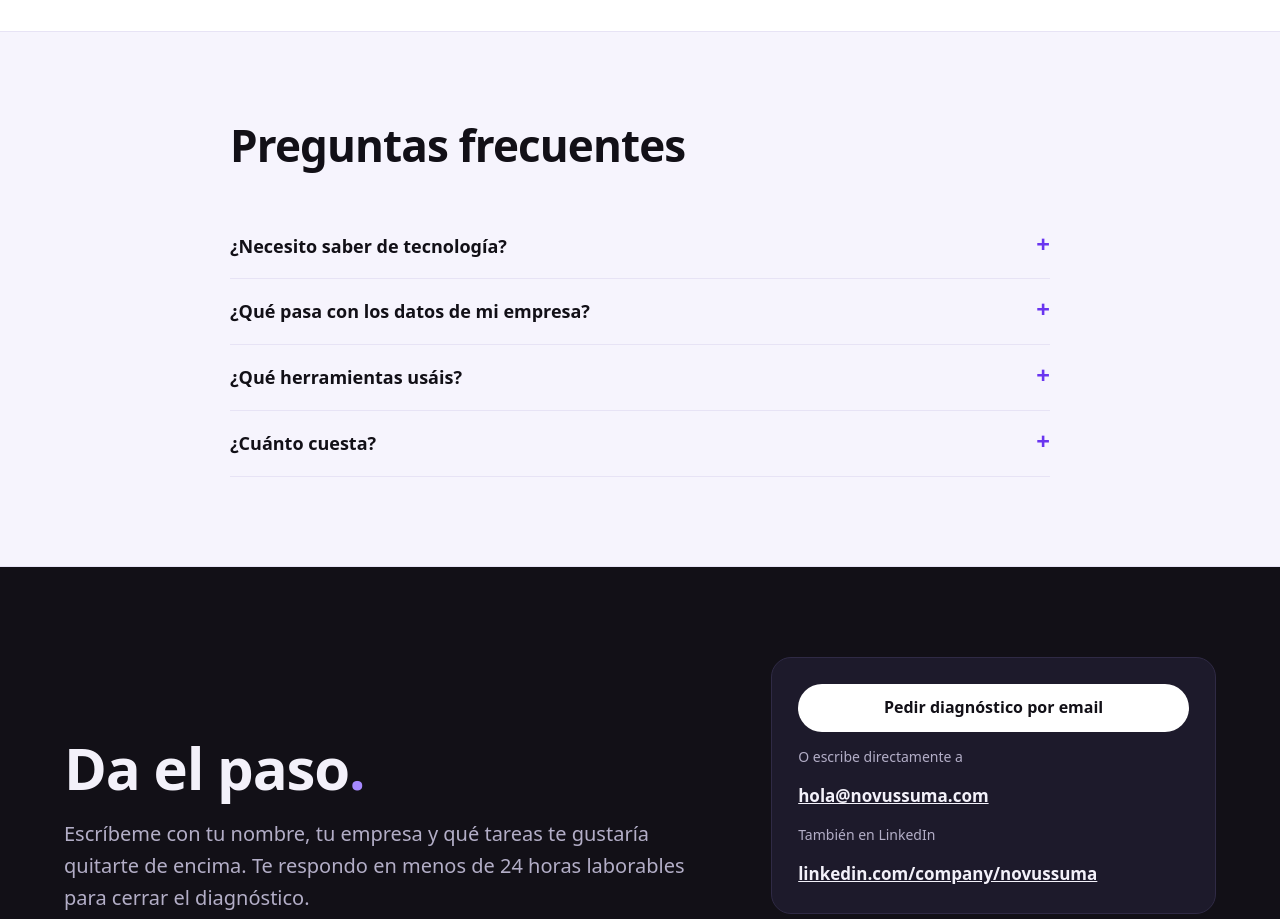
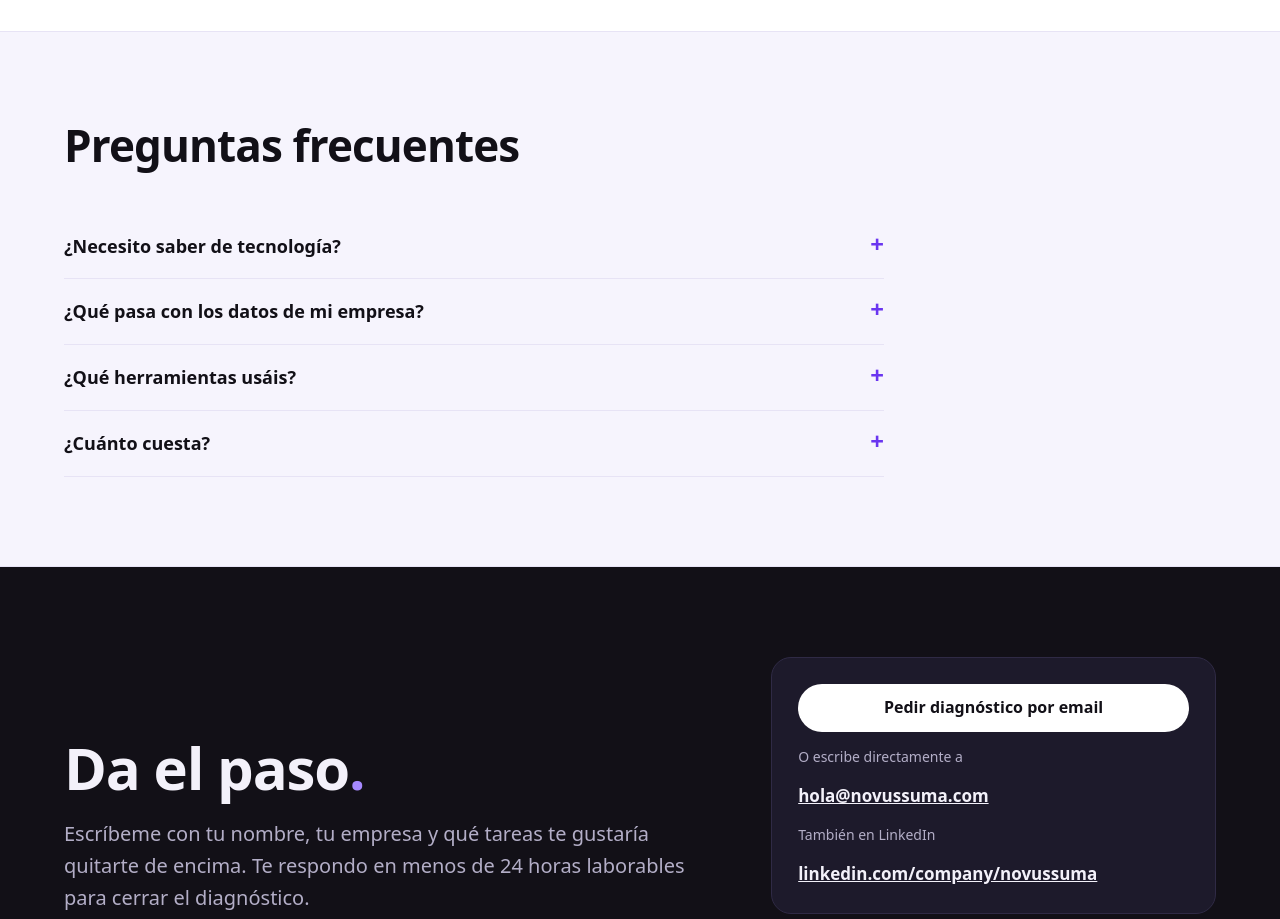
Before and after one commit to MPalaciosd/novussuma-web, a plain HTML site: page index.html in a window 1280 px wide. Shown: the part 3100-4019 px from the top of the page. Drawn offline with Linux system fonts and the light colour scheme.

Commit message:
Alinear sección de preguntas

```diff
--- a/index.html
+++ b/index.html
@@ -87,7 +87,7 @@ header{position:sticky;top:0;z-index:10;background:color-mix(in srgb,var(--bg) 8
 .facts{display:grid;gap:12px;margin-top:28px}
 .facts div{display:flex;gap:12px;align-items:baseline;font-size:16px}
 .facts b{color:var(--vio);flex:none}
-.faq{max-width:820px}
+.faq{max-width:1180px}.faq details{max-width:820px}
 details{border-bottom:1px solid var(--line);padding:18px 0}
 summary{cursor:pointer;font-weight:700;font-size:18px;list-style:none;display:flex;justify-content:space-between;gap:16px;min-height:28px}
 summary::-webkit-details-marker{display:none}
```
